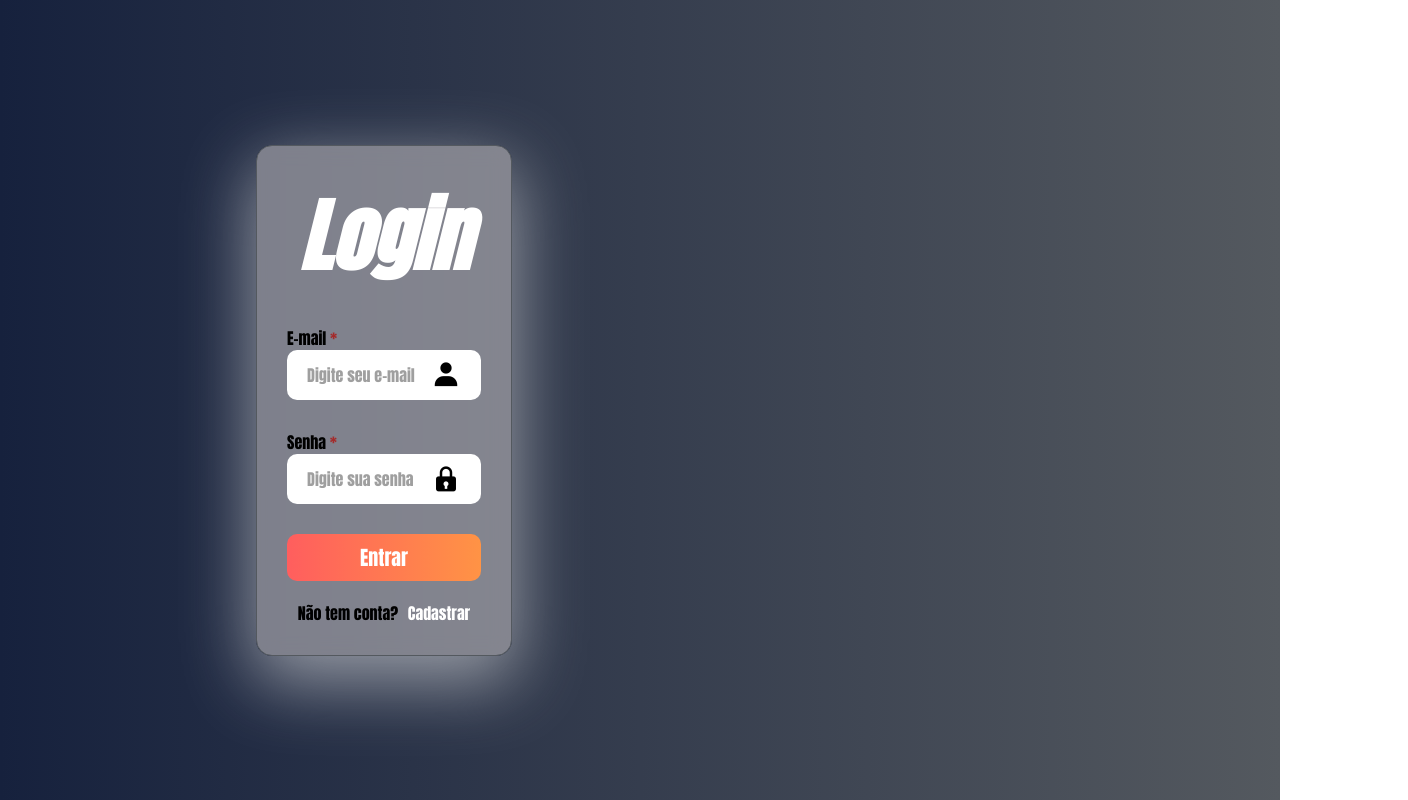
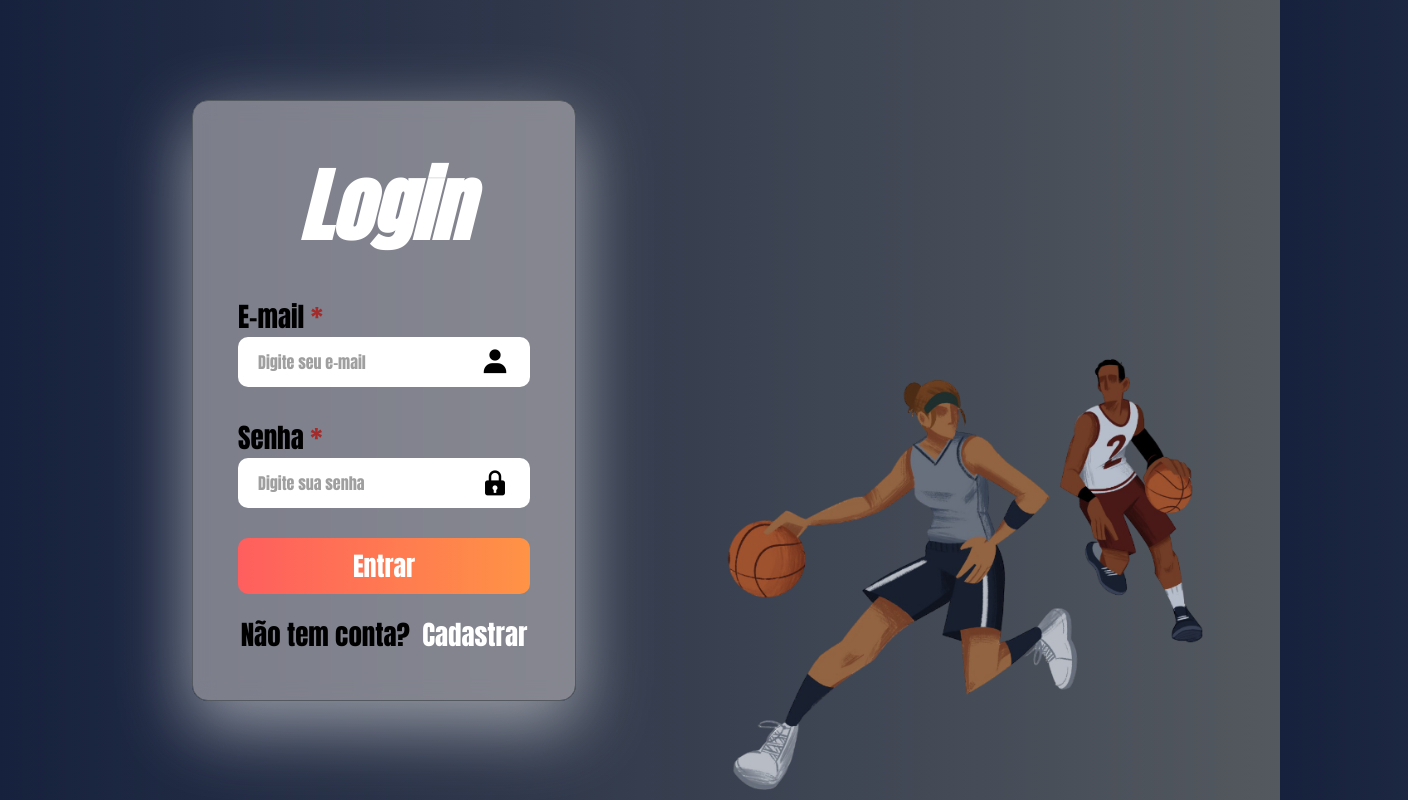
Before and after one commit to LukasFah/projeto_individual, a plain HTML site: page login.html in a window 1280 px wide. Shown: the whole page, 1408 px wide, since content can reach past the window. Drawn offline with nearby package versions, Linux system fonts and the light colour scheme.

Commit message:
Tela de login finalizada

```diff
--- a/css/login.css
+++ b/css/login.css
@@ -17,17 +17,18 @@ body {
     overflow: hidden;
     background: linear-gradient(to right, #16213d, #54595f);
     position: relative;
-    right: 20%;
+     right: 20%;
 }
 
 .formulario_login {
     background-color: rgba(217, 212, 212, 0.5);
-    width: 20%;
+    width: 30%;
     border: 1px solid #54595f;
     backdrop-filter: blur(10px);
     box-shadow: rgba(238, 238, 238, 0.56) 0px 22px 70px 4px;
     border-radius: 16px;
-    padding: 30px;
+    padding: 45px;
+    z-index: 2;
 }
 
 .formulario_login h2 {
@@ -35,6 +36,15 @@ body {
     font-size: 80px;
     text-align: center;
     margin-bottom: 30px;
+
+}
+
+.formulario_login span {
+    color: brown;
+}
+
+.formulario_login label {
+    font-size: 27px
 }
 
 .caixa_formulario {
@@ -69,15 +79,15 @@ body {
     color: white;
     border: none;
     width: 100%;
-    font-size: 20px;
+    font-size: 26px;
     margin-bottom: 20px;
     cursor: pointer;
 
 }
 
-.formulario_login button:hover{
+.formulario_login button:hover {
     transition: all 0.5s;
-transform: translateY(-10px);
+    transform: translateY(-10px);
 }
 
 .link_cadastro {
@@ -93,3 +103,20 @@ transform: translateY(-10px);
 .link_cadastro a:hover {
     text-decoration: underline;
 }
+
+.img-jogador-login{
+    position: absolute;
+    right: 0;
+    bottom: 0;
+    width: 100%;
+    height: auto;
+
+}
+
+.img-jogador-login img{
+    position: relative;
+    left: 60%;
+    width: 70%;
+    z-index: 0;
+
+}
--- a/login.html
+++ b/login.html
@@ -5,8 +5,7 @@
     <meta charset="UTF-8">
     <meta name="viewport" content="width=device-width, initial-scale=1.0">
     <link rel="stylesheet" href="../projeto_individual/css/login.css">
-    <link href='https://unpkg.com/boxicons@2.1.4/css/boxicons.min.css' rel='stylesheet'>
-
+    <link rel="stylesheet" href="https://unpkg.com/boxicons@latest/css/boxicons.min.css">
     <title>Basquete</title>
 </head>
 
@@ -16,27 +15,32 @@
         <h2><i>Login</i></h2>
         <form action="#">
 
-            <label>E-mail <span style="color: brown;">*</span></label>
+            <label>E-mail <span>*</span></label>
             <div class="caixa_formulario">
                 <input id="ipt_email" class="input_cadastro_login" placeholder="Digite seu e-mail" type="email"
                     required>
                 <i class='bx  bxs-user'></i>
             </div>
 
-            <label>Senha <span style="color: brown;">*</span></label>
+            <label>Senha <span>*</span></label>
             <div class="caixa_formulario">
-                <input type="password" id="ipt_senha" class="input_cadastro_login" placeholder="Digite sua senha" required>
+                <input type="password" id="ipt_senha" class="input_cadastro_login" placeholder="Digite sua senha"
+                    required>
                 <i class="bx bxs-lock "></i>
             </div>
 
             <button onclick="Login()">Entrar</button>
 
             <div class="link_cadastro">
-                <label>Não tem conta?   <a href="">Cadastrar</a></label>
+                <label>Não tem conta? <a href="">Cadastrar</a></label>
             </div>
 
         </form>
     </div>
+
+    <div class="img-jogador-login">
+        <img src="img/jogadores-login.png" alt="Logo" class="logo">
+    </div>
 </body>
 
 </html>
```
Also changed, not shown: css/index.css (+15 -2 lines), index.html (+6 -6 lines), img/fundo-login.png (added), img/jogadores-login.png (added).
